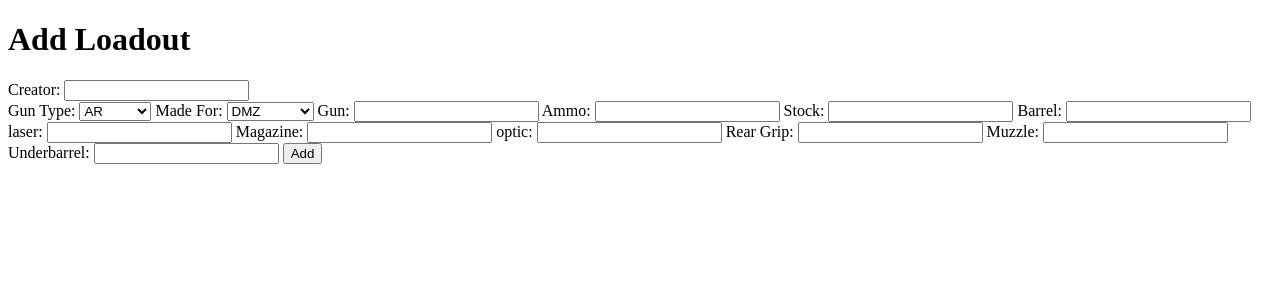
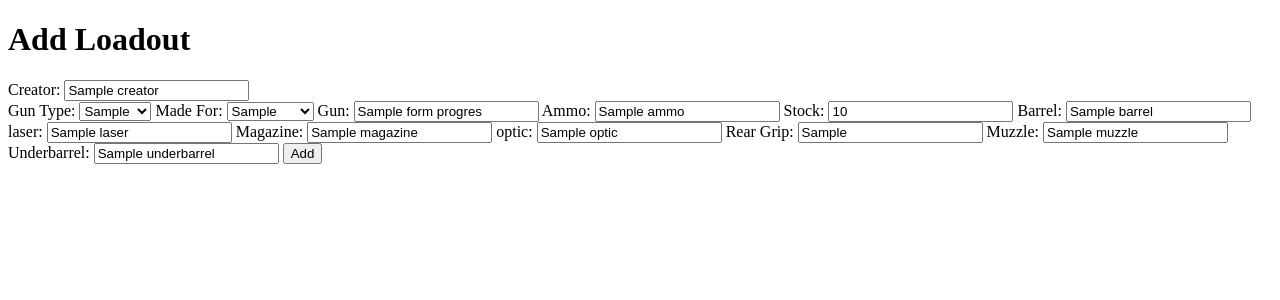
Before and after one commit to mauricegale/Loadout-Discord-Bot, a Flask app: template flask_app/templates/form.html in a window 1280 px wide. Shown: the top 300 px of the page. Run offline with Flask 2, Linux system fonts and the light colour scheme; the template is opened without the code that fills it: most values are stand-ins (such as "Sample title", 1, 10 or a date in 2020).

Commit message:
progress is saved when validation does not pass

```diff
--- a/flask_app/templates/form.html
+++ b/flask_app/templates/form.html
@@ -22,10 +22,11 @@
     {% endwith %}
     <form action="/add_loadout" method="post">
         <label for='creator'>Creator:</label>
-        <input type='text' name='creator'><br>
+        <input value="{{form_progress.creator}}" type='text' name='creator'><br>
 
         <label for='gun_type'>Gun Type:</label>
-        <select name="gun_type">
+        <select name="gun_type">\
+            <option value="{{form_progress.gun_type}}">{{form_progress.gun_type}}</option>
             <option value="AR">AR</option>
             <option value="SMG">SMG</option>
             <option value="LMG">LMG</option>
@@ -38,13 +39,14 @@
 
         <label for='game_mode'>Made For:</label>
         <select name="game_mode">
+            <option value="{{form_progress.game_mode}}">{{form_progress.game_mode}}</option>
+            <option value="multiplayer">Multiplayer</option>
             <option value="DMZ">DMZ</option>
-            <option value="multiplayer">Multiplayer</option>
             <option value="warzone">Warzone</option>
         </select>
 
         <label for='gun_name'>Gun:</label>
-        <input name="gun_name" list="gun_brow">
+        <input value="{{form_progress.gun_name}}" name="gun_name" list="gun_brow">
         <datalist id="gun_brow">
             {% for one_weapon in weapons %}
             <option value="{{one_weapon}}">{{one_weapon}}</option>
@@ -52,7 +54,7 @@
         </datalist>
 
         <label for='ammo'>Ammo:</label>
-        <input name="ammo" list="ammo_brow">
+        <input value="{{form_progress.ammo}}" name="ammo" list="ammo_brow">
         <datalist id="ammo_brow">
             {% for one_ammo in ammo %}
             <option value="{{one_ammo}}">{{one_ammo}}</option>
@@ -60,7 +62,7 @@
         </datalist>
 
         <label for='stock'>Stock:</label>
-        <input name="stock" list="stock_brow">
+        <input value="{{form_progress.stock}}" name="stock" list="stock_brow">
         <datalist id="stock_brow">
             {% for one_stock in stocks %}
             <option value="{{one_stock}}">{{one_stock}}</option>
@@ -68,7 +70,7 @@
         </datalist>
 
         <label for='barrel'>Barrel:</label>
-        <input name="barrel" list="barrel_brow">
+        <input value="{{form_progress.barrel}}" name="barrel" list="barrel_brow">
         <datalist id="barrel_brow">
             {% for one_barrel in barrels %}
             <option value="{{one_barrel}}">{{one_barrel}}</option>
@@ -76,7 +78,7 @@
         </datalist>
 
         <label for='laser'>laser:</label>
-        <input name="laser" list="laser_brow">
+        <input value="{{form_progress.laser}}" name="laser" list="laser_brow">
         <datalist id="laser_brow">
             {% for one_laser in lasers %}
             <option value="{{one_laser}}">{{one_laser}}</option>
@@ -84,7 +86,7 @@
         </datalist>
 
         <label for='magazine'>Magazine:</label>
-        <input name="magazine" list="mag_brow">
+        <input value="{{form_progress.magazine}}" name="magazine" list="mag_brow">
         <datalist id="mag_brow">
             {% for one_magazine in magazines %}
             <option value="{{one_magazine}}">{{one_magazine}}</option>
@@ -92,7 +94,7 @@
         </datalist>
 
         <label for='optic'>optic:</label>
-        <input name="optic" list="optic_brow">
+        <input value="{{form_progress.optic}}" name="optic" list="optic_brow">
         <datalist id="optic_brow">
             {% for one_optic in optics %}
             <option value="{{one_optic}}">{{one_optic}}</option>
@@ -100,7 +102,7 @@
         </datalist>
 
         <label for='rear_grip'>Rear Grip:</label>
-        <input name="rear_grip" list="rear_grip_brow">
+        <input value="{{form_progress.rear_grip}}" name="rear_grip" list="rear_grip_brow">
         <datalist id="rear_grip_brow">
             {% for one_rear_grip in rear_grips %}
             <option value="{{one_rear_grip}}">{{one_rear_grip}}</option>
@@ -108,7 +110,7 @@
         </datalist>
 
         <label for='muzzle'>Muzzle:</label>
-        <input name="muzzle" list="muzzle_brow">
+        <input value="{{form_progress.muzzle}}" name="muzzle" list="muzzle_brow">
         <datalist id="muzzle_brow">
             {% for one_muzzle in muzzles %}
             <option value="{{one_muzzle}}">{{one_muzzle}}</option>
@@ -116,7 +118,7 @@
         </datalist>
 
         <label for='underbarrel'>Underbarrel:</label>
-        <input name="underbarrel" list="underbarrel_brow">
+        <input value="{{form_progress.underbarrel}}" name="underbarrel" list="underbarrel_brow">
         <datalist id="underbarrel_brow">
             {% for one_underbarrel in underbarrels %}
             <option value="{{one_underbarrel}}">{{one_underbarrel}}</option>
--- a/flask_app/weapon_data/text_files/ammo.txt
+++ b/flask_app/weapon_data/text_files/ammo.txt
@@ -1,7 +1,8 @@
 6.5mm High Velocity
 6.5mm Hollowpoint
 6.5mm Frangible
-6.5mm Armor Piercing6.5mm Overpressured +P
+6.5mm Armor Piercing
+6.5mm Overpressured +P
 6.5mm Incendiary
 5.56 Armor Piercing
 5.56 Overpressured +P
```
Also changed, not shown: flask_app/controllers/main_controller.py (+10 -5 lines), flask_app/models/loadout_model.py (+27 -0 lines), flask_app/weapon_data/text_files/loadouts.txt (added, +19 -0 lines).
